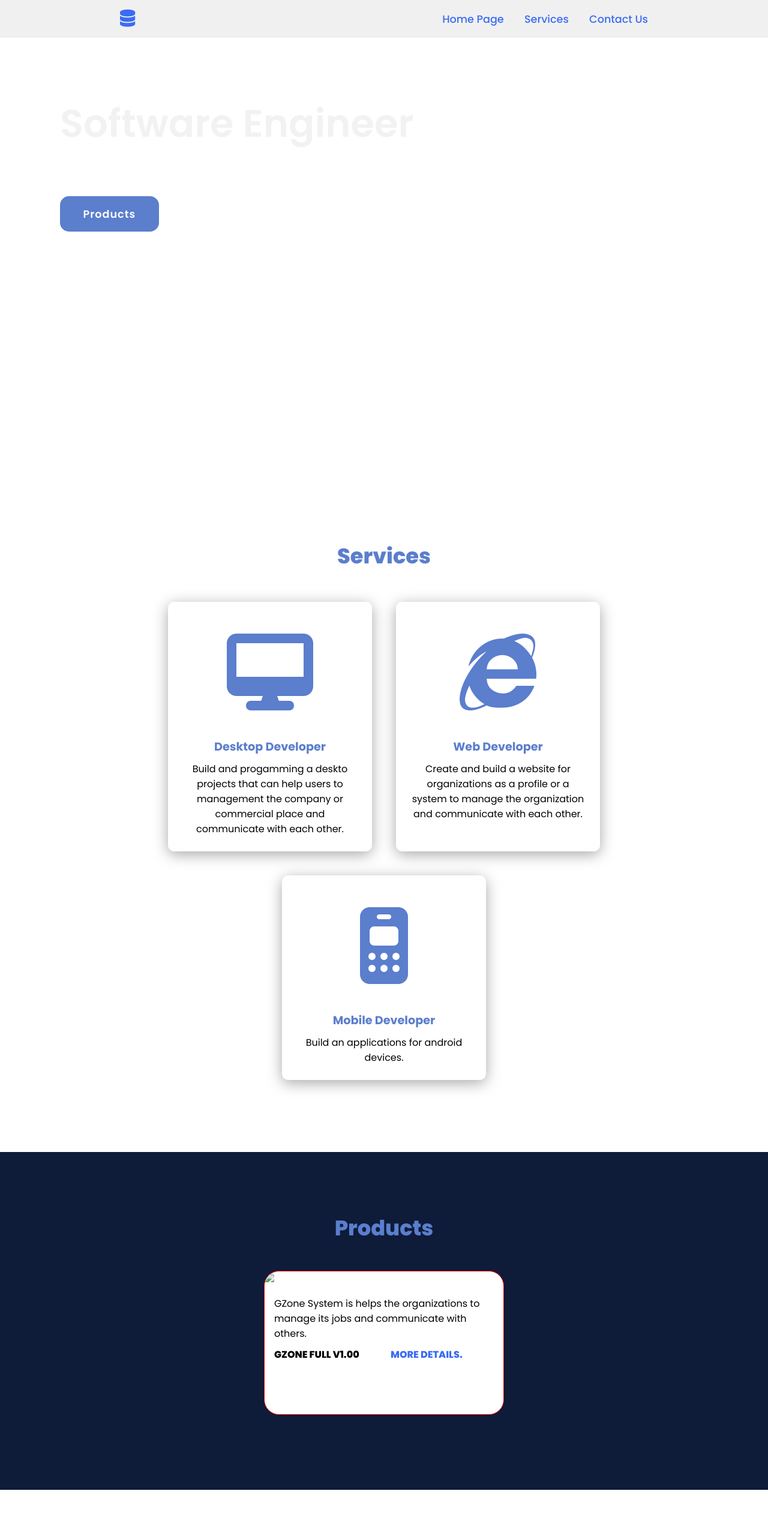
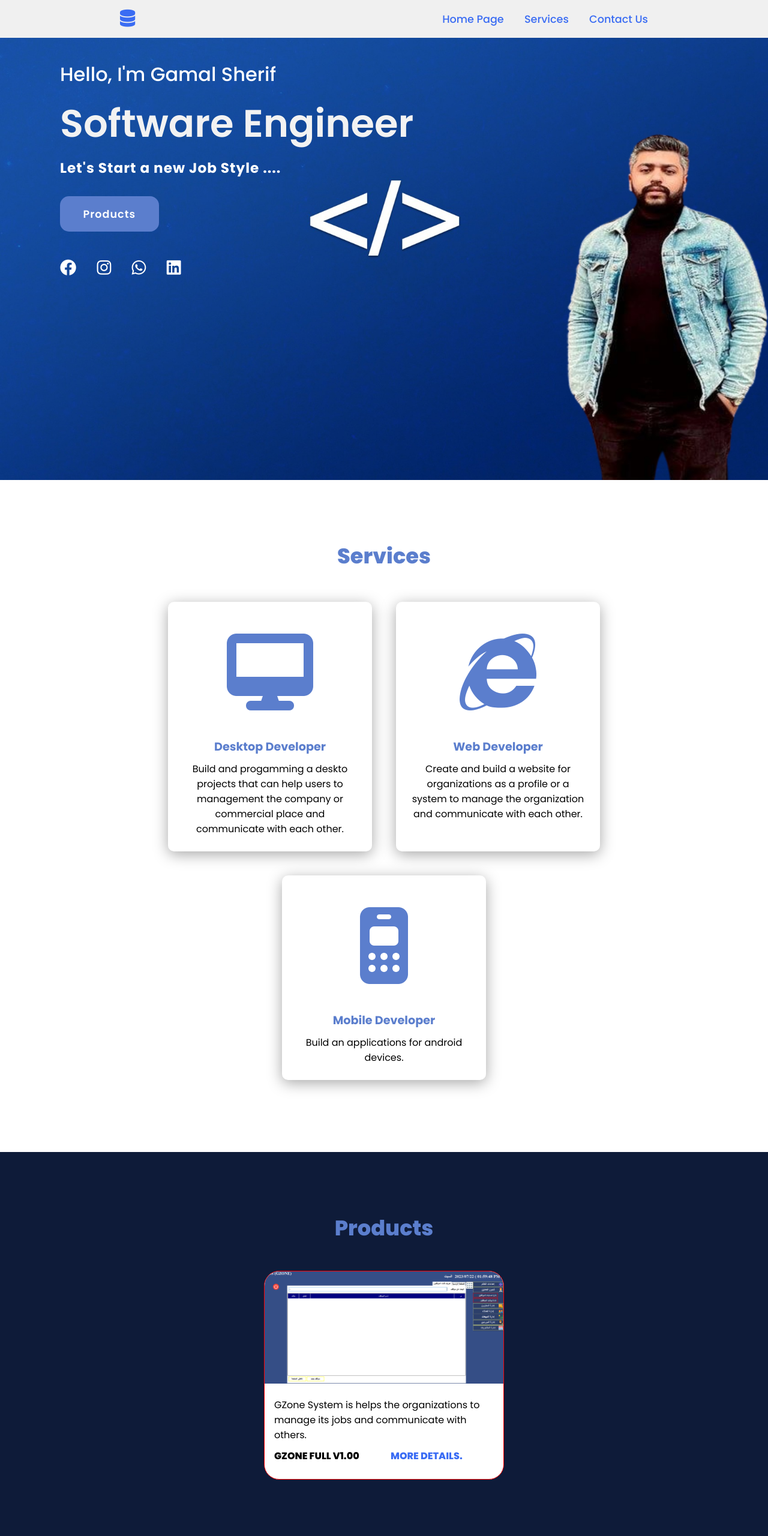
Before and after one commit to jemyxxo/profile-website, a plain HTML site: page index.html in a window 1280 px wide. Shown: the top 2560 px of the page at 60% size. Drawn offline with Linux system fonts and the light colour scheme.

Commit message:
update files

```diff
--- a/index.html
+++ b/index.html
@@ -66,7 +66,7 @@
         <div class="content">
             <div class="project-card">
                 <div class="project-image">
-                    <img src="Images/GZone-Image.png" />
+                    <img src="GZone-Image.png" />
                 </div>
                 <div class="project-information">
                     <p class="project-description">GZone System is helps the organizations to manage its jobs and communicate with others.</p>
--- a/style.css
+++ b/style.css
@@ -23,6 +23,7 @@ header{
     text-transform: uppercase;
     font-weight: 700;
     font-size: 1.8em;
+
 }
 .Navigation a{
     color: #3a6cf3;
@@ -42,7 +43,7 @@ section{
     min-height: 100vh;
     display:flex ;
     align-items: top;
-    background: url(Images/Background_Img.jpg) no-repeat;
+    background: url(Background_Img.jpg) no-repeat;
     background-size: cover;
     background-position: center;
     background-attachment: fixed;
```
